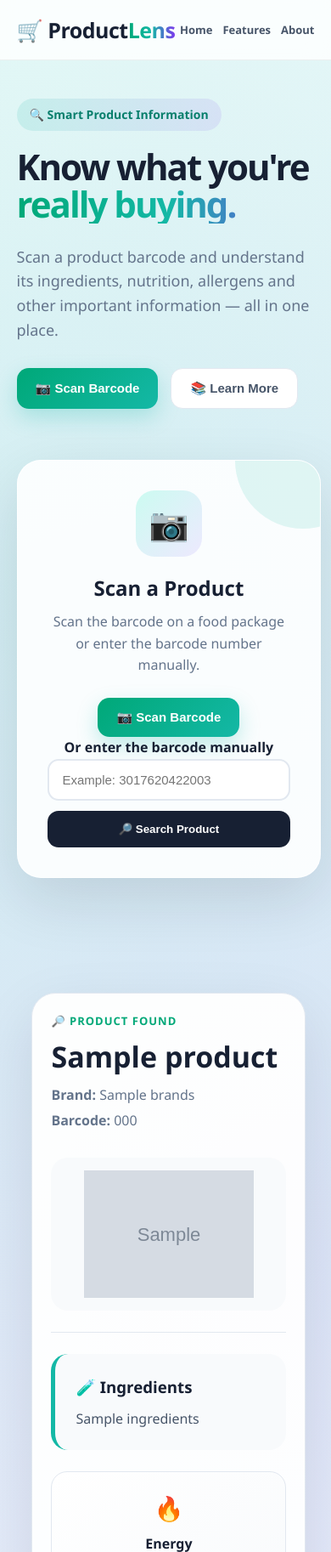
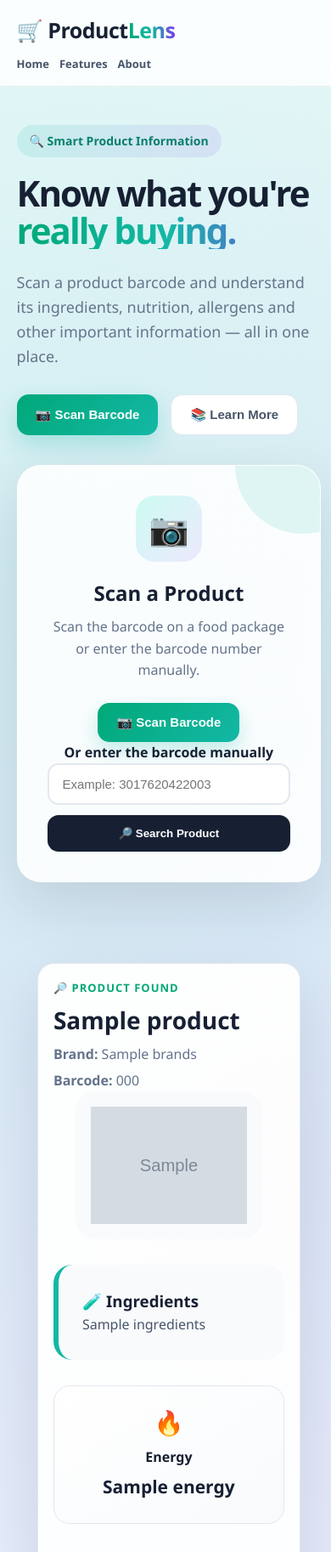
Before and after one commit to ProductLens-coder/ProductLens, a Flask app: template templates/index_backup.html in a window 390 px wide. Shown: the top 1826 px of the page at 85% size. Run offline with Flask 3, Linux system fonts and the light colour scheme; the template is opened without the code that fills it: most values are stand-ins (such as "Sample title", 1, 10 or a date in 2020); grey boxes marked "Sample" are stand-in pictures.

Commit message:
Update style.css

```diff
--- a/static/style.css
+++ b/static/style.css
@@ -371,10 +371,11 @@ body {
 ========================================================= */
 
 .result-card {
-    margin: 35px auto;
-    padding: 35px;
-
-    max-width: 1050px;
+    width: 95%;
+    max-width: 1350px;
+
+    margin: 40px auto;
+    padding: 40px;
 
     background: rgba(255, 255, 255, 0.94);
 
@@ -388,16 +389,14 @@ body {
     animation: fadeUp 0.5s ease;
 }
 
-.result-header {
-    display: flex;
-    justify-content: space-between;
-    gap: 30px;
-    align-items: center;
-
-    padding-bottom: 25px;
-    border-bottom: 1px solid #e2e8f0;
-}
-
+..result-header{
+    display:flex;
+    justify-content:space-between;
+    align-items:center;
+    gap:40px;
+    padding-bottom:30px;
+    border-bottom:1px solid #e2e8f0;
+}
 .result-label {
     color: #00a878;
     font-size: 13px;
@@ -416,41 +415,41 @@ body {
     margin-top: 5px;
 }
 
-.product-image-container {
-    width: 180px;
-    height: 180px;
-
-    display: flex;
-    justify-content: center;
-    align-items: center;
-
-    background: #f8fafc;
-    border-radius: 20px;
-    padding: 15px;
-}
-
-.product-image {
-    max-width: 100%;
-    max-height: 150px;
-    object-fit: contain;
-}
-
+.product-image-container{
+    width:230px;
+    height:230px;
+
+    background:#f8fafc;
+
+    border-radius:24px;
+
+    display:flex;
+    justify-content:center;
+    align-items:center;
+
+    padding:18px;
+}
+
+.product-image{
+    max-width:100%;
+    max-height:200px;
+    object-fit:contain;
+}
 /* =========================================================
    INFO BOX
 ========================================================= */
 
-.info-box {
-    margin-top: 25px;
-    padding: 24px;
-
-    background: #f8fafc;
-    border-radius: 20px;
-
-    border-left: 5px solid #14b8a6;
-}
-
-.info-box h3 {
-    margin-bottom: 10px;
+.info-box{
+
+    margin-top:30px;
+
+    padding:28px;
+
+    background:#f8fafc;
+
+    border-radius:22px;
+
+    border-left:6px solid #14b8a6;
 }
 
 .info-box p {
@@ -921,21 +930,53 @@ footer {
         grid-template-columns: repeat(2, 1fr);
     }
 
+    .indicator-grid {
+        grid-template-columns: repeat(2, 1fr);
+    }
+
+    .category-grid {
+        grid-template-columns: 1fr;
+    }
+
+    .compare-form {
+        grid-template-columns: 1fr;
+    }
+
+    .comparison-products {
+        grid-template-columns: 1fr;
+    }
+
+    .result-header {
+        flex-direction: column;
+        align-items: flex-start;
+        gap: 25px;
+    }
+
+    .product-image-container {
+        width: 100%;
+        max-width: 260px;
+        margin: auto;
+    }
+
 }
 
 @media (max-width: 650px) {
 
     .navbar {
         padding: 15px 5%;
+        flex-wrap: wrap;
+        gap: 10px;
     }
 
     .nav-links {
         gap: 12px;
         font-size: 13px;
+        flex-wrap: wrap;
     }
 
     .hero {
         padding: 45px 5% 50px;
+        gap: 35px;
     }
 
     .hero h1 {
@@ -952,16 +993,31 @@ footer {
     }
 
     .result-card {
-        padding: 22px;
+        width: 96%;
+        margin: 20px auto;
+        padding: 18px;
+        border-radius: 20px;
     }
 
     .result-header {
         flex-direction: column;
         align-items: flex-start;
+        gap: 20px;
+    }
+
+    .result-header h2 {
+        font-size: 28px;
     }
 
     .product-image-container {
         width: 100%;
+        max-width: 220px;
+        height: auto;
+        margin: auto;
+    }
+
+    .product-image {
+        max-height: 180px;
     }
 
     .decoder-grid {
```
Also changed, not shown: other parts of static/style.css (+83 -44 lines).
